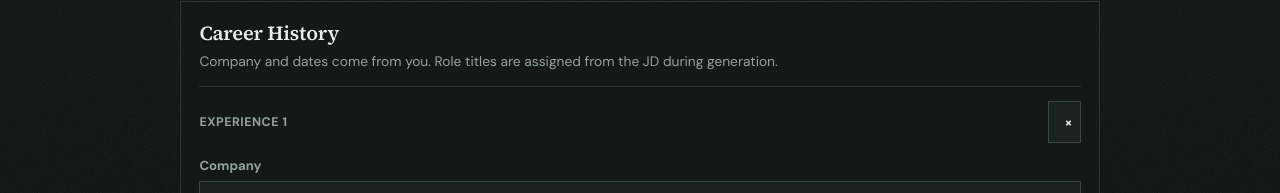
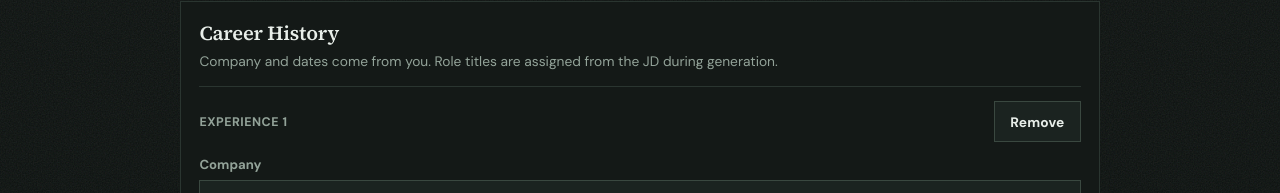
Before and after one commit to mathen-stack/cursor_2, a Next.js app in the folder resume-generator-shell/apps/web/: page / in a window 1280 px wide. Shown: the part 455-648 px from the top of the page. Built offline with nearby package versions, Linux system fonts and the light colour scheme.

Commit message:
Shorten remove button height while keeping Remove label
Co-authored-by: mathen-stack <mathen-stack@users.noreply.github.com>

```diff
--- a/resume-generator-shell/apps/web/app/components/resume-generator.tsx
+++ b/resume-generator-shell/apps/web/app/components/resume-generator.tsx
@@ -335,10 +335,8 @@ export default function ResumeGenerator() {
                   className="secondary-action entry-remove"
                   disabled={profile.careerHistory.length === 1}
                   onClick={() => removeCareer(index)}
-                  aria-label="Remove experience"
-                  title="Remove experience"
                 >
-                  ×
+                  Remove
                 </button>
               </div>
               <div className="profile-grid">
@@ -406,10 +404,8 @@ export default function ResumeGenerator() {
                   type="button"
                   className="secondary-action entry-remove"
                   onClick={() => removeEducation(index)}
-                  aria-label="Remove education"
-                  title="Remove education"
                 >
-                  ×
+                  Remove
                 </button>
               </div>
               <div className="profile-grid">
--- a/resume-generator-shell/apps/web/app/globals.css
+++ b/resume-generator-shell/apps/web/app/globals.css
@@ -250,25 +250,29 @@ textarea:focus {
 }
 
 .entry-remove {
+  display: inline-flex;
+  align-items: center;
+  justify-content: center;
   margin-left: auto;
-  min-height: 0;
-  width: 1rem;
-  padding: 0;
-  border: 0;
-  border-radius: 0;
-  background: transparent;
-  color: var(--muted);
-  font-size: 0.85rem;
-  font-weight: 500;
+  height: 1.35rem;
+  min-height: 1.35rem;
+  max-height: 1.35rem;
+  width: auto;
+  padding: 0 0.45rem;
+  border: 1px solid var(--line-strong);
+  background: var(--surface-2);
+  color: var(--ink);
+  font-size: 0.68rem;
+  font-weight: 650;
+  letter-spacing: 0.01em;
   line-height: 1;
-  letter-spacing: 0;
   text-transform: none;
 }
 
 .entry-remove:hover:not(:disabled) {
-  border: 0;
-  background: transparent;
-  color: var(--danger);
+  border-color: var(--accent-deep);
+  background: color-mix(in srgb, var(--surface-2) 85%, var(--accent-deep));
+  color: white;
   transform: none;
 }
 
```
